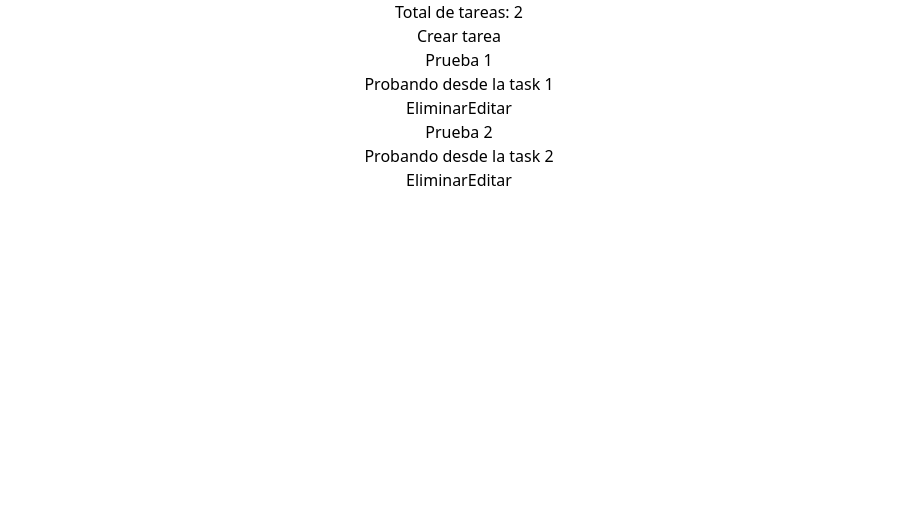
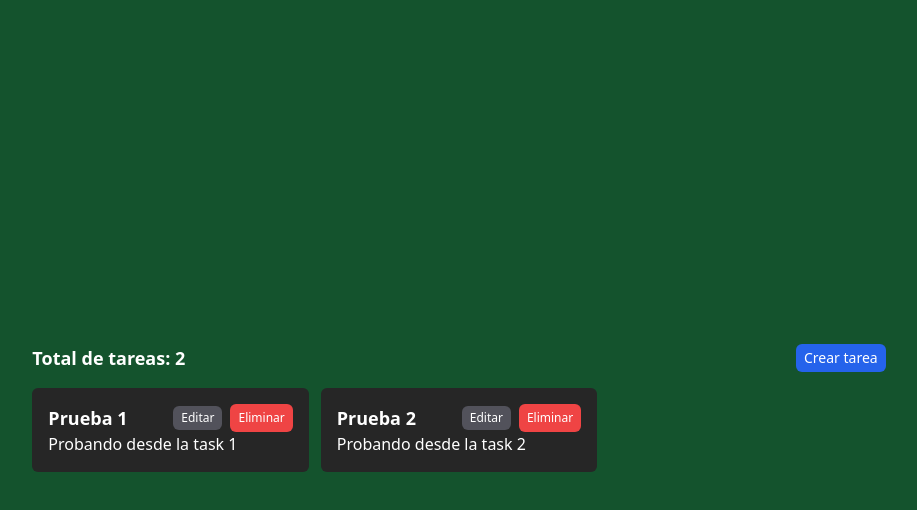
Before and after one commit to danibri23/crud-react-redux, a React (Create React App) app: page / in a window 1280 px wide. Shown: the top 510 px of the page, without its empty margins (181-1098 px from the left). Built offline with nearby package versions, Linux system fonts and the light colour scheme.

Commit message:
Actualizar diseño de la aplicación y mejorar la visualización de tareas

```diff
--- a/src/App.js
+++ b/src/App.js
@@ -6,7 +6,8 @@ import { BrowserRouter, Routes, Route } from 'react-router-dom';
 function App() {
 
   return (
-    <div className="App">
+    <div className="bg-green-900 h-screen text-white">
+      <div className='flex items-center justify-center h-full' >
         <BrowserRouter>
           <Routes>
             <Route path="/" element={<TaskList />} />
@@ -15,6 +16,7 @@ function App() {
           </Routes>
         </BrowserRouter>
       </div>
+    </div>
   );
 }
 
--- a/src/components/TaskForm.js
+++ b/src/components/TaskForm.js
@@ -46,10 +46,13 @@ export function TaskForm() {
     }, [])
 
     return (
-        <form onSubmit={handleSubmit}>
-            <input type="text" name="title" placeholder="Titulo" value={task.title} onChange={handleInputChange}/>
-            <textarea name="description" placeholder="Descripcion" value={task.description} onChange={handleInputChange}></textarea>
-            <button type="submit">Añadir tarea</button>
+        <form onSubmit={handleSubmit} className="bg-zinc-800 max-w-sm p-4">
+            <label className="block text-sm font-bold">Tareas:</label>
+            <input className="w-full p-2 rounded-md bg-zinc-600 mb-2" type="text" name="title" placeholder="Titulo" value={task.title} onChange={handleInputChange}/>
+            <label className="block text-sm font-bold">
+                <textarea className="w-full p-2 rounded-md bg-zinc-600 mb-2" name="description" placeholder="Descripcion" value={task.description} onChange={handleInputChange}/>
+            </label>
+            <button className="bg-blue-600 px-2 py-1" type="submit">Añadir tarea</button>
         </form>
     );
   }
--- a/src/components/TaskList.js
+++ b/src/components/TaskList.js
@@ -12,20 +12,26 @@ export function TaskList() {
     }
 
     return (
-        <div>
-            <header>
-                <h1>Total de tareas: {tasks.length}</h1>
-                <Link to="/create-task">Crear tarea</Link>
+        <div className="w-4/6">
+            <header className="flex justify-between items-center py-4">
+                <h1 className="text-lg font-bold">Total de tareas: {tasks.length}</h1>
+                <Link to="/create-task" className="bg-blue-600 px-2 py-1 rounded-md text-sm">Crear tarea</Link>
+            </header>
 
-            </header>
-            {tasks.map((task) => (
-                <div key={task.id}>
-                    <h3>{task.title}</h3>
-                    <p>{task.description}</p>
-                    <button onClick={()=> handleDelete(task.id)}>Eliminar</button>
-                    <Link to={`/edit-task/${task.id}`}>Editar</Link>
-                </div>
-            ))}
+            <div className="grid grid-cols-3 gap-3">
+                {tasks.map((task) => (
+                    <div className="bg-neutral-800 p-4 rounded-md" key={task.id}>
+                        <header className="flex justify-between">
+                            <h3 className="text-lg font-bold">{task.title}</h3>
+                            <div className="flex gap-x-2">
+                                <Link className="bg-zinc-600 px-2 py-1 text-xs rounded-md self-center" to={`/edit-task/${task.id}`}>Editar</Link>
+                                <button className="bg-red-500 px-2 py-1 text-xs rounded-md" onClick={()=> handleDelete(task.id)}>Eliminar</button>
+                            </div>
+                        </header>
+                        <p>{task.description}</p>
+                    </div>
+                ))}
+            </div>
         </div>
     );
 }
```
Lines whose indentation alone changed are shown as unchanged.
